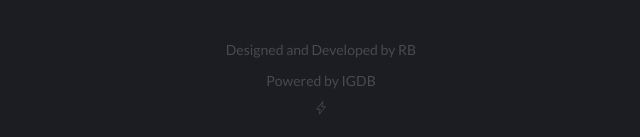
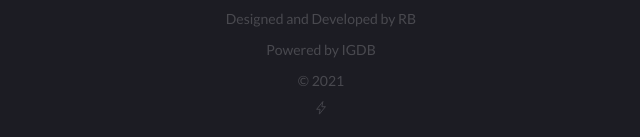
Before and after one commit to rbhogal/game-save-app, a React (Create React App) app: page /gamelist/games in a window 1280 px wide. Shown: the part 1060-1197 px from the top of the page, without its empty margins (319-959 px from the left). Built offline with nearby package versions, Linux system fonts and the light colour scheme; no server answers.

Commit message:
added copyright and changed link to personal site

```diff
--- a/src/components/Footer.js
+++ b/src/components/Footer.js
@@ -8,7 +8,7 @@ const Footer = () => {
       <p>
         Designed and Developed by{' '}
         <a
-          href="https://github.com/rbhogal"
+          href="https://rbhogal.github.io"
           target="_blank"
           rel="noopener noreferrer"
         >
@@ -18,6 +18,7 @@ const Footer = () => {
       <p>
         Powered by <a href="https://www.igdb.com/discover">IGDB</a>
       </p>
+      <p>© 2021</p>
       <ion-icon name="flash-outline"></ion-icon>
     </div>
   );
```
